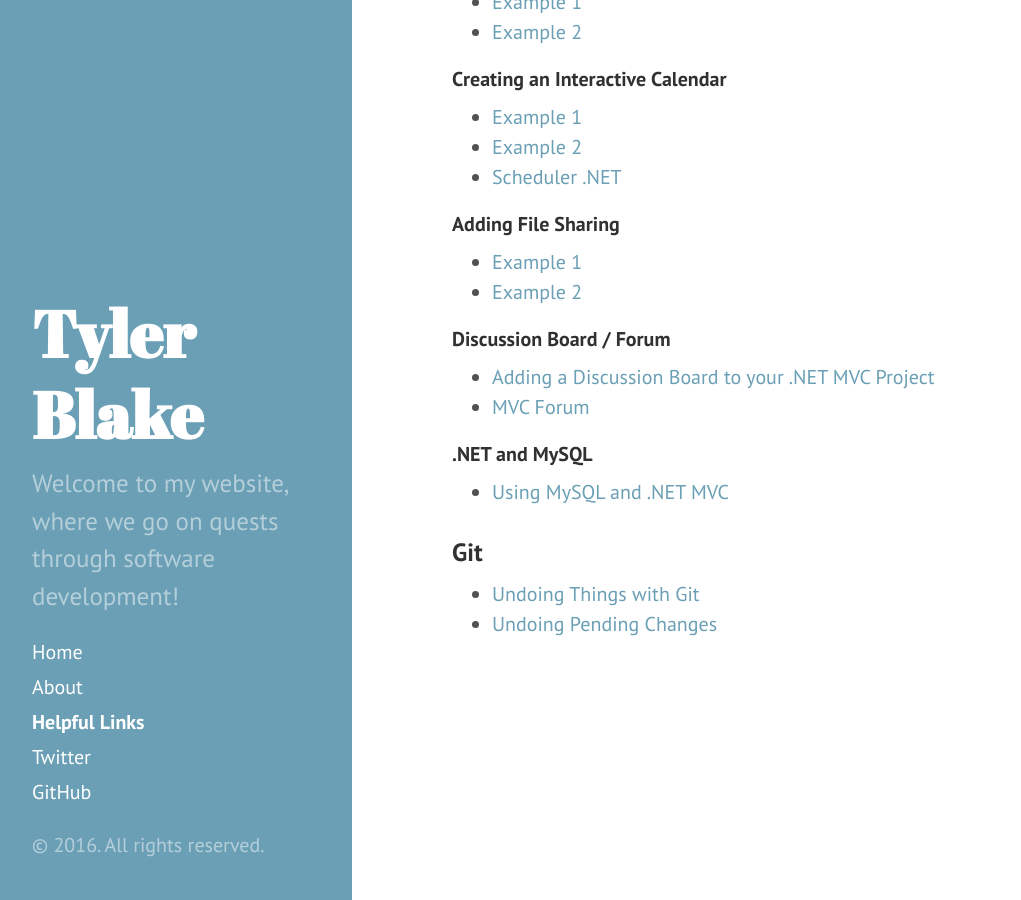
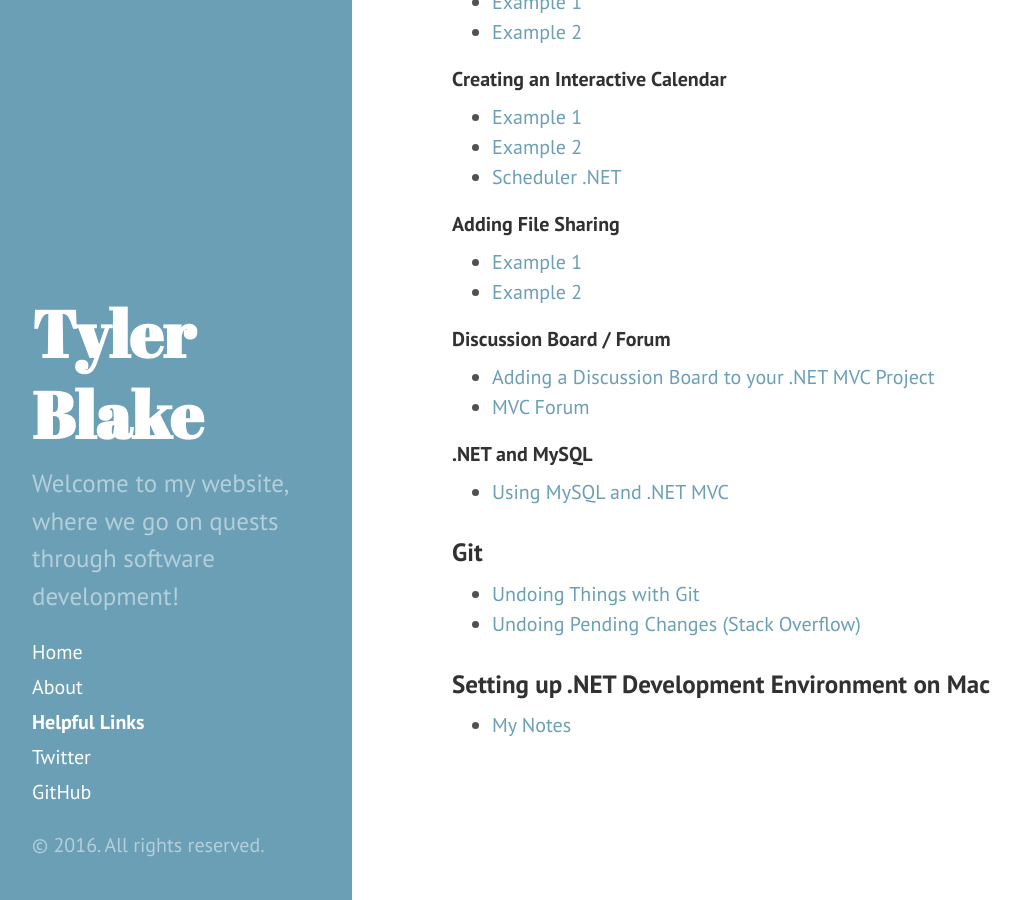
Before and after one commit to tylerablake/website, a Jekyll site: the page built from helpfulLinks.md, in a window 1280 px wide and 900 px high, scrolled down 519 px. Shown: the whole window, without its empty margins (8-1029 px from the left). Built offline with Jekyll 4.4.1, drawn with Linux system fonts in a browser that asks for light colours.

Commit message:
add more links to helpful links, added setting up .net dev environment on mac section

```diff
--- a/helpfulLinks.md
+++ b/helpfulLinks.md
@@ -37,4 +37,8 @@ title: Helpful Links
 ### Git
 
 * <a href="https://git-scm.com/book/be/v1/%D0%90%D1%81%D0%BD%D0%BE%D0%B2%D1%8B-Git-Undoing-Things">Undoing Things with Git</a>
-* <a href="https://stackoverflow.com/questions/1090309/git-undo-all-working-dir-changes-including-new-files">Undoing Pending Changes</a>
+* <a href="https://stackoverflow.com/questions/1090309/git-undo-all-working-dir-changes-including-new-files">Undoing Pending Changes (Stack Overflow)</a>
+
+### Setting up .NET Development Environment on Mac
+
+* <a href="http://tylerablake.com/2016/03/01/.net-development-on-a-mac/">My Notes</a>
```
